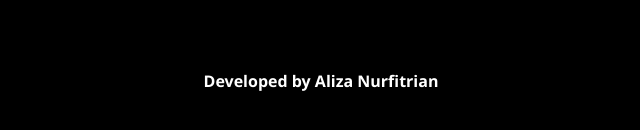
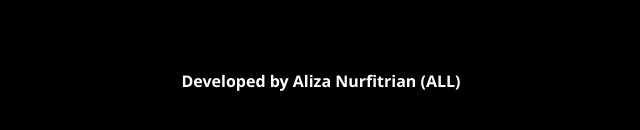
Before and after one commit to Alizaaaja4/Web_DLinkedln, a plain HTML site: page index.html in a window 1280 px wide. Shown: the part 386-516 px from the top of the page, 319-959 px from the left. Drawn offline with Linux system fonts and the light colour scheme.

Commit message:
update ver 5

```diff
--- a/index.html
+++ b/index.html
@@ -28,7 +28,7 @@
 
     <div class="footer">
         <p id="mee">
-            Developed by Aliza Nurfitrian
+            Developed by Aliza Nurfitrian (ALL)
         </p>
     </div>
 
```
